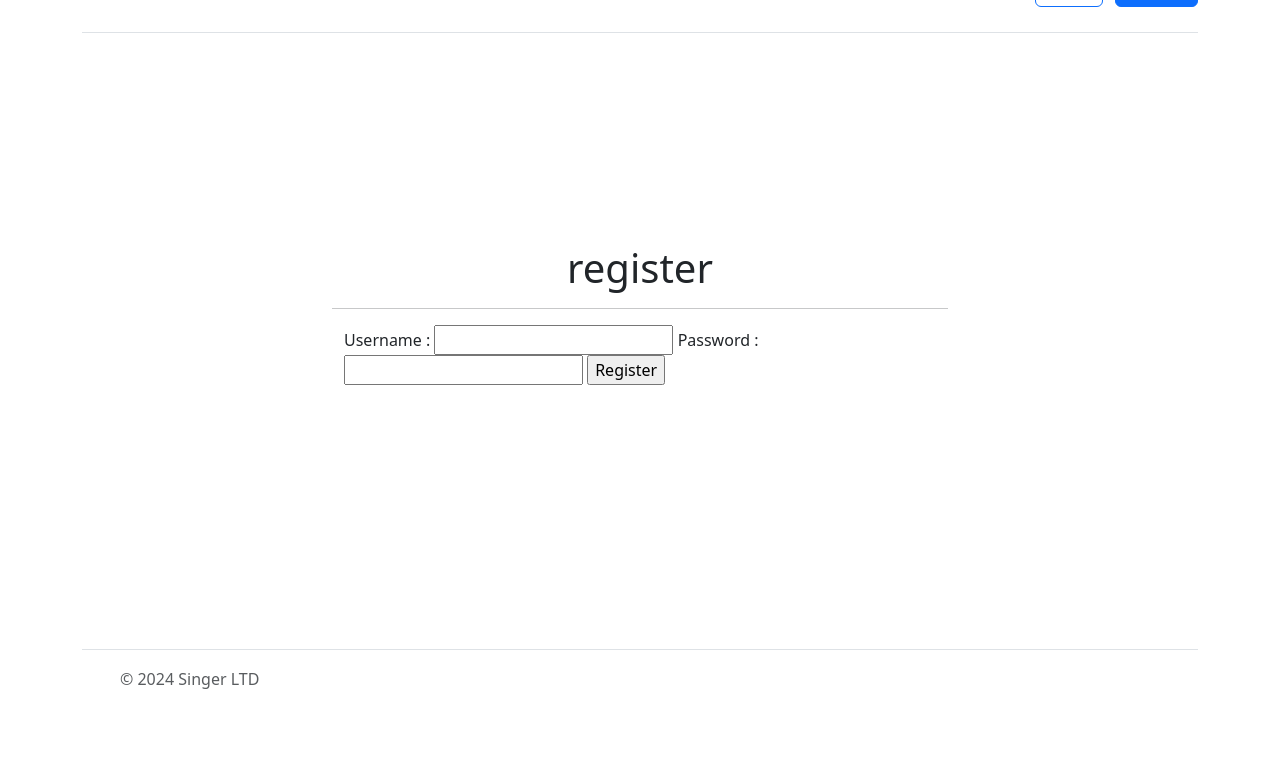
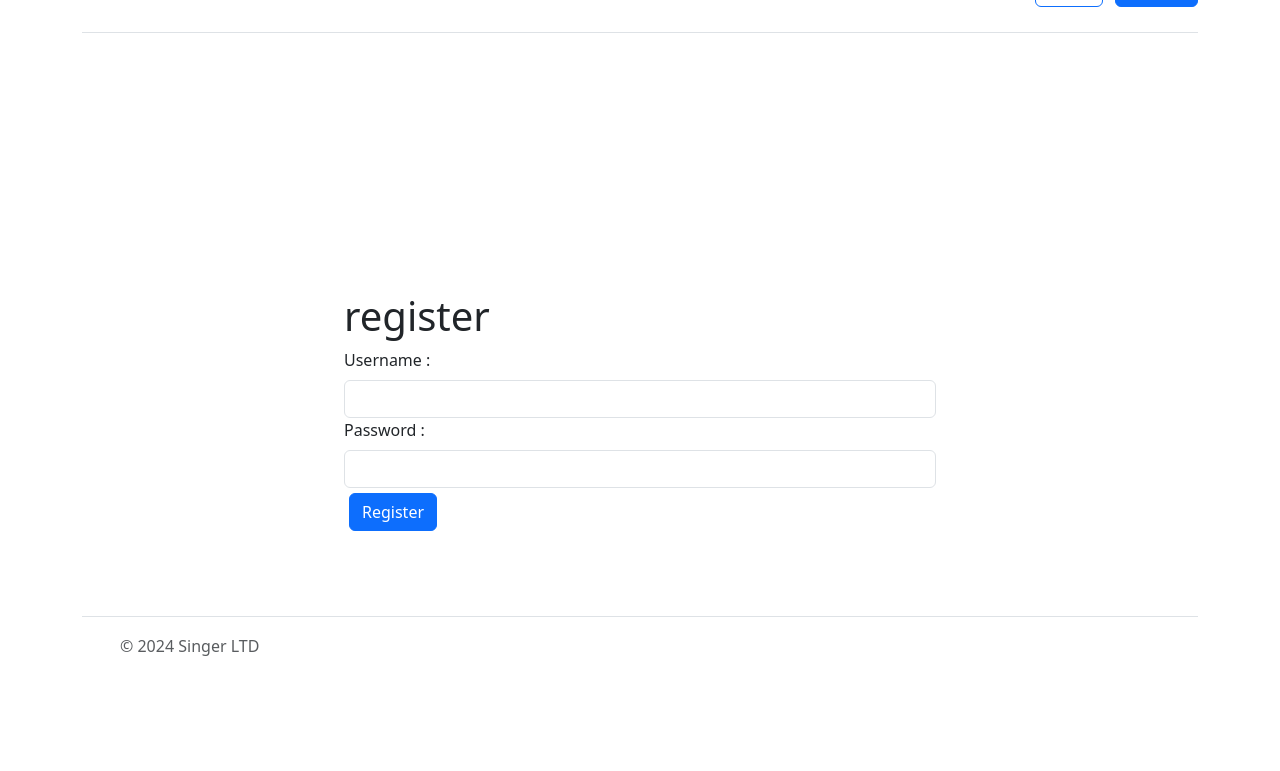
Before and after one commit to medoo0098/todo_mehdi, a Flask app: page /register in a window 1280 px wide. Shown: the part 56-827 px from the top of the page. After the commit the page ends 712 px from the top, so only its background shows below. Run offline with Flask 3, Linux system fonts and the light colour scheme.

Commit message:
register for updated

```diff
--- a/templates/register.html
+++ b/templates/register.html
@@ -1,35 +1,29 @@
-{% extends "base.html" %}
-
-{% block title %}
-    <title>{{title}}</title>
+{% extends "base.html" %} {% block title %}
+<title>{{title}}</title>
 {% endblock %}
+{% block content %}
 
 
-{% block content %}
 
-<h1 class="text-center">{{title}}</h1>
 
-<hr>
 
-{% if errors %}
+{% if errors %} {% for error in errors %} {{error[0]}} {% endfor %} {% endif %}
+<div class="container" >
+    <h1 class=mt-5>{{title}}</h1>
+  <form action="{{url_for('register')}}" method="post">
+    {{form.hidden_tag()}}
+    <div class="form-group">
+      {{ form.username.label(class="form-label") }} {{
+      form.username(class="form-control") }}
+    </div>
+    <div class="form-group">
+      {{form.password.label(class="form-label") }}
+      {{form.password(class="form-control") }}
+    </div>
+    <div class="form-group" style="margin: 5px; ">
+        {{ form.submit(class="btn btn-primary") }}
+    </div>
+  </form>
+</div>
 
-    {% for error in errors %}
-
-        {{error[0]}}
-
-    {% endfor %}
-
-{% endif %}
-<div class="container">
-<form action="{{url_for('register')}}" method="post">
-
-    {{form.hidden_tag()}}
-    {{form.username.label}}
-    {{form.username}}
-    {{form.password.label}}
-    {{form.password}}
-    {{form.submit}}
-
-</form>
-</div>
 {% endblock %}
```
